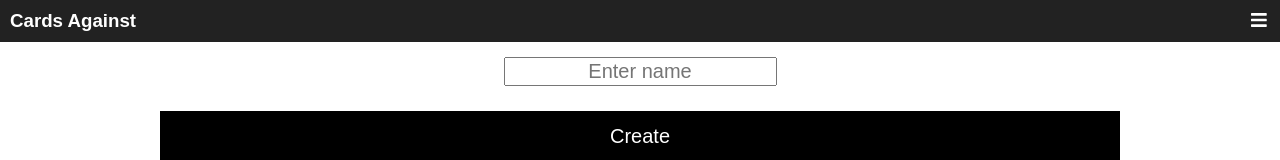
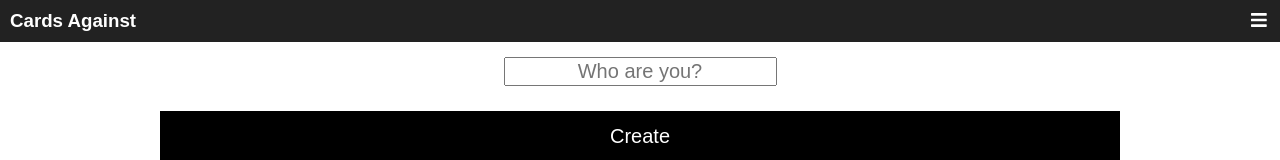
Before and after one commit to hewhowearspants/Cards-Against-Your-Sanity, a React (Create React App) app in the folder client/: page / in a window 1280 px wide. Shown: the top 160 px of the page. Built offline with nearby package versions, Linux system fonts and the light colour scheme; no server answers.

Commit message:
change a little wording here

```diff
--- a/client/src/components/Home.jsx
+++ b/client/src/components/Home.jsx
@@ -31,7 +31,7 @@ class Home extends Component {
           value={!joiningGame ? this.props.name : this.props.roomCode}
           max={!joiningGame ? 20 : 5}
           fieldName={!joiningGame ? "name" : "roomCode"}
-          placeholder={!joiningGame ? "Enter name" : "Enter code"}
+          placeholder={!joiningGame ? "Who are you?" : "code"}
           handleInputChange={this.props.handleInputChange} />
         {!joiningGame ? <button onClick={this.props.createGame}>Create</button> : <button onClick={this.toggleJoiningGame}>Back</button>}
         <button onClick={joiningGame ? this.props.joinGame : () => this.toggleJoiningGame()}>Join</button>
```
